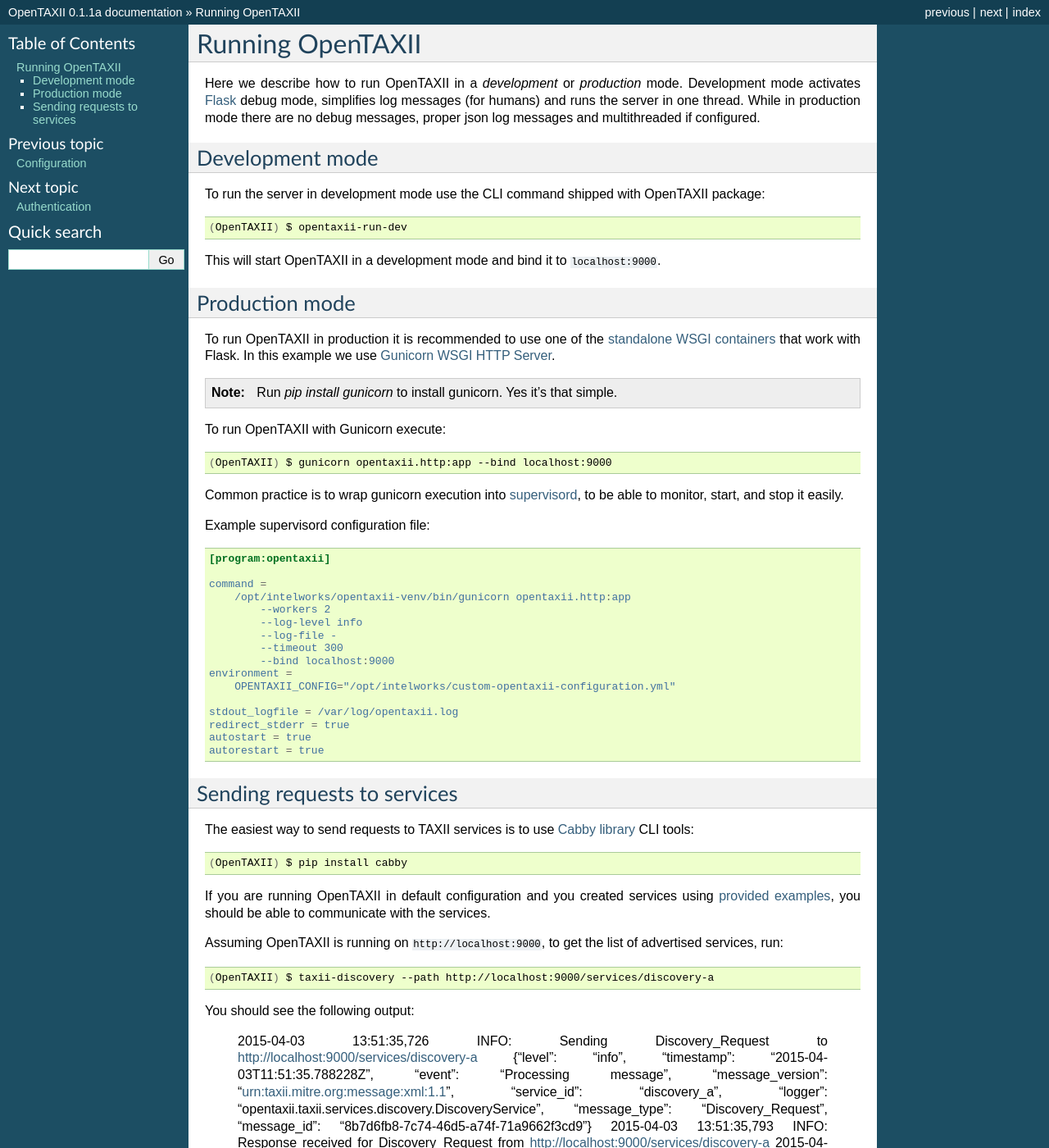
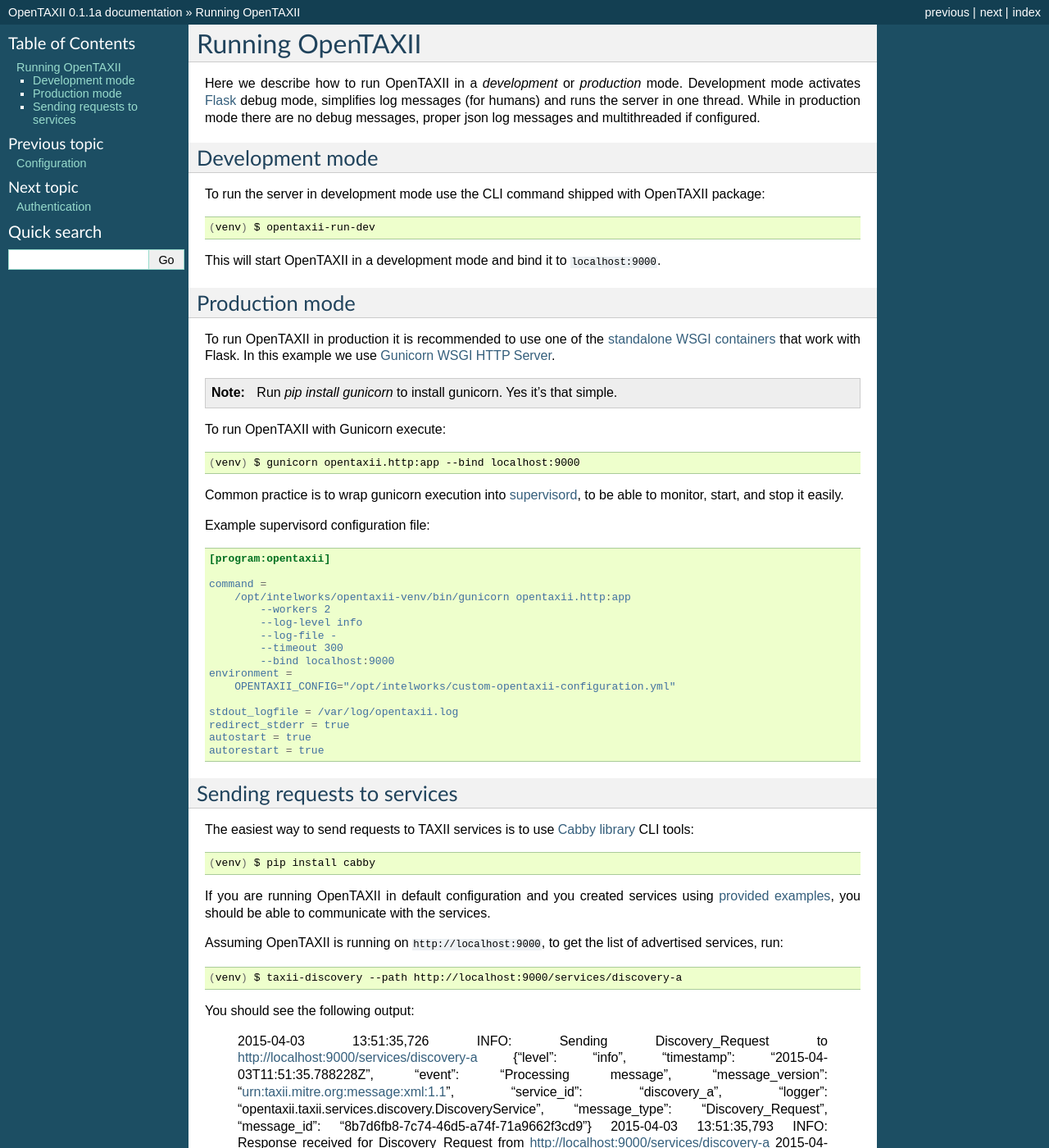
Before and after one commit to eclecticiq/OpenTAXII, a Sphinx documentation site: the page built from docs/running.rst, in a window 1280 px wide and 1400 px high. Shown: the whole window at 82% size. Built offline with Sphinx 7.4.7, drawn with Linux system fonts in a browser that asks for light colours.

Commit message:
renaming venv

```diff
--- a/docs/auth.rst
+++ b/docs/auth.rst
@@ -23,11 +23,11 @@
 Request data can be a form-encoded string or a JSON dictionary with ``username`` and
 ``password`` fields::
 
-    (OpenTAXII) $ curl -d 'username=test&password=test' http://localhost:9000/management/auth
+    (venv) $ curl -d 'username=test&password=test' http://localhost:9000/management/auth
 
 or::
 
-    (OpenTAXII) $ curl -H "Content-Type: application/json" -d '{"username":"test","password":"test"}' http://localhost:9000/management/auth
+    (venv) $ curl -H "Content-Type: application/json" -d '{"username":"test","password":"test"}' http://localhost:9000/management/auth
 
 A server will reply with a JSON dictionary that contains a token::
 
@@ -38,7 +38,7 @@
 To query a service with authentication enabled, pass the token in a value of ``Authorization`` HTTP header.
 Example request using `Cabby library <http://github.com/Intelworks/cabby>`_ CLI command::
 
-    (OpenTAXII) $ taxii-poll \
+    (venv) $ taxii-poll \
                 --path http://localhost:9000/services/poll-a \
                 --collection collection-A \
                 --header Authorization:'Bearer eyJleHAiOjE0MjY3OTMwOTYsImFsZyI6IkhTMjU2IiwiaWF0IjoxNDI2Nzg1ODk2fQ.eyJ1c2VyX2lkIjoxfQ.YsZIdbrU92dL8j5G8ydVAsdWHXtx371vC0POmXrS3W8'
--- a/docs/running.rst
+++ b/docs/running.rst
@@ -11,7 +11,7 @@
 
 To run the server in development mode use the CLI command shipped with OpenTAXII package::
 
-   (OpenTAXII) $ opentaxii-run-dev
+   (venv) $ opentaxii-run-dev
 
 This will start OpenTAXII in a development mode and bind it to ``localhost:9000``.
 
@@ -27,7 +27,7 @@
 
 To run OpenTAXII with Gunicorn execute::
 
-    (OpenTAXII) $ gunicorn opentaxii.http:app --bind localhost:9000
+    (venv) $ gunicorn opentaxii.http:app --bind localhost:9000
 
 Common practice is to wrap gunicorn execution into `supervisord <http://supervisord.org>`_, to be able to monitor, start, and stop it easily.
 
@@ -58,14 +58,14 @@
 
 The easiest way to send requests to TAXII services is to use `Cabby library <http://github.com/Intelworks/cabby>`_ CLI tools::
 
-    (OpenTAXII) $ pip install cabby
+    (venv) $ pip install cabby
 
 If you are running OpenTAXII in default configuration and you created services using :doc:`provided examples <configuration>`, you should
 be able to communicate with the services.
 
 Assuming OpenTAXII is running on ``http://localhost:9000``, to get the list of advertised services, run::
 
-    (OpenTAXII) $ taxii-discovery --path http://localhost:9000/services/discovery-a
+    (venv) $ taxii-discovery --path http://localhost:9000/services/discovery-a
 
 You should see the following output:
 
@@ -109,7 +109,7 @@
 
 One of the configured services is a Collection Management Service. To get the collections list, run::
 
-    (OpenTAXII) $ taxii-collections --path http://localhost:9000/services/collection-management-a
+    (venv) $ taxii-collections --path http://localhost:9000/services/collection-management-a
 
 You should see the following output:
 
```
